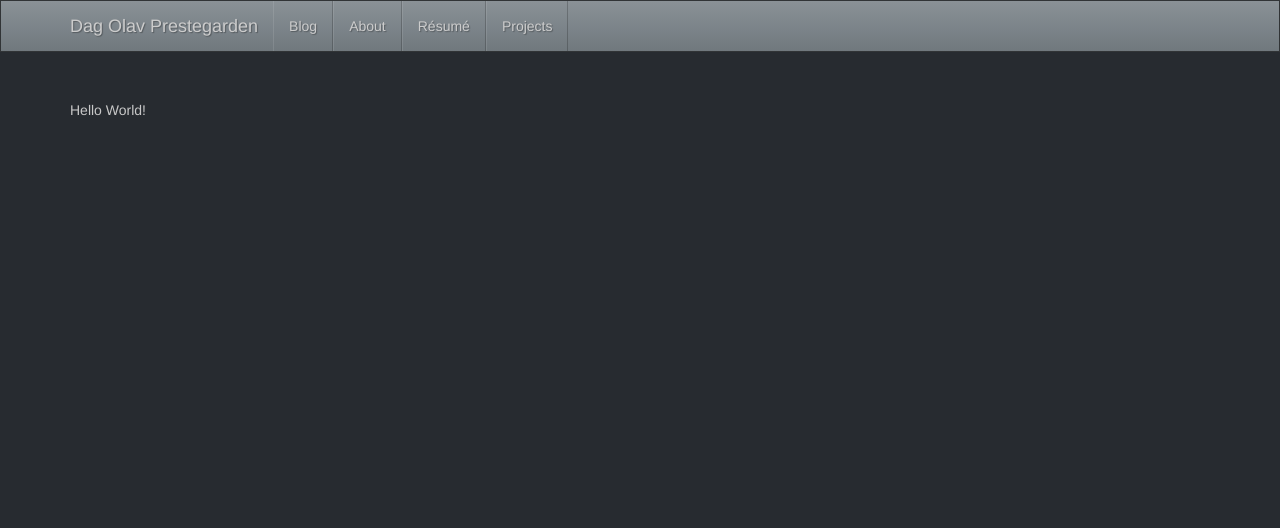
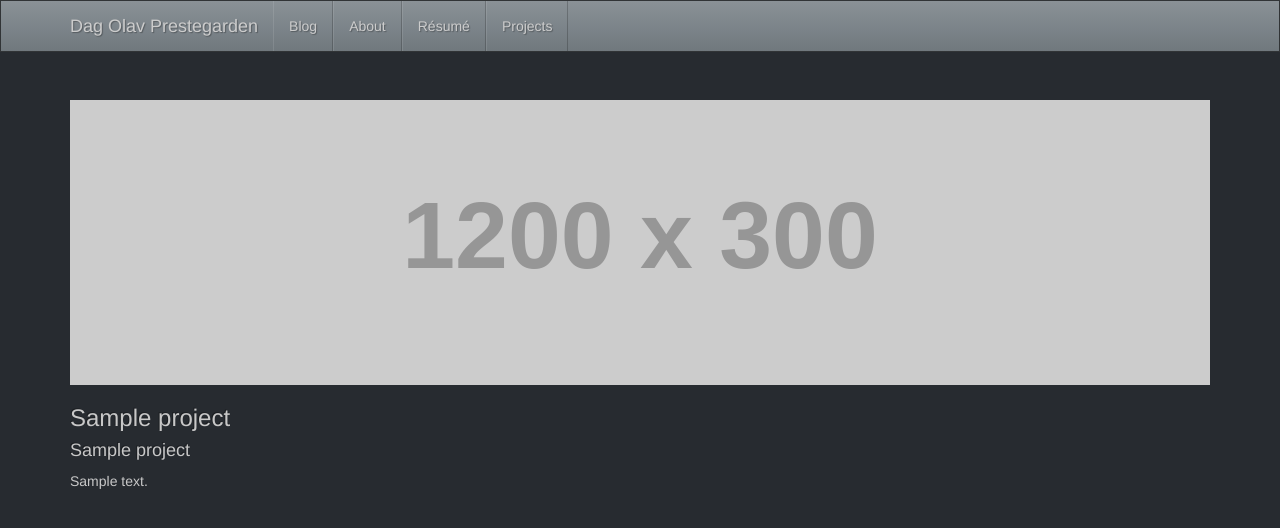
Before and after one commit to dagolap/dagolavprestegarden, a Django app: a page that uses homepage/apps/portfolio/templates/portfolio/project-details.html in a window 1280 px wide. Shown: the top 528 px of the page. Run offline with Django 3.2, Linux system fonts and the light colour scheme; tables that the repository leaves empty hold one stand-in row (values such as "Sample post"); grey boxes labelled with a size stand in for pictures from a placeholder-image service; some libraries are stand-ins or nearby versions.

Commit message:
Adding nice project detail layout

```diff
--- a/homepage/apps/portfolio/templates/portfolio/project-details.html
+++ b/homepage/apps/portfolio/templates/portfolio/project-details.html
@@ -1,6 +1,17 @@
 {% extends "portfolio/base.html" %}
-
+{% load markup %}
 
 {% block portfoliocontent %}
-  Hello World!
+<div class="row">
+  <div class="col-lg-12 col-md-12">
+    <a href="#"><img class="img-responsive" src="http://placehold.it/1200x300"></a>
+  </div>
+</div>
+<div class="row">
+  <div class="col-lg-12 col-md-12">
+    <h3>{{ project.title }}</h3>
+    <h4>{{ project.subtitle }}</h4>
+    {{ project.description|markdown }}
+  </div>
+</div>
 {% endblock %}
```
